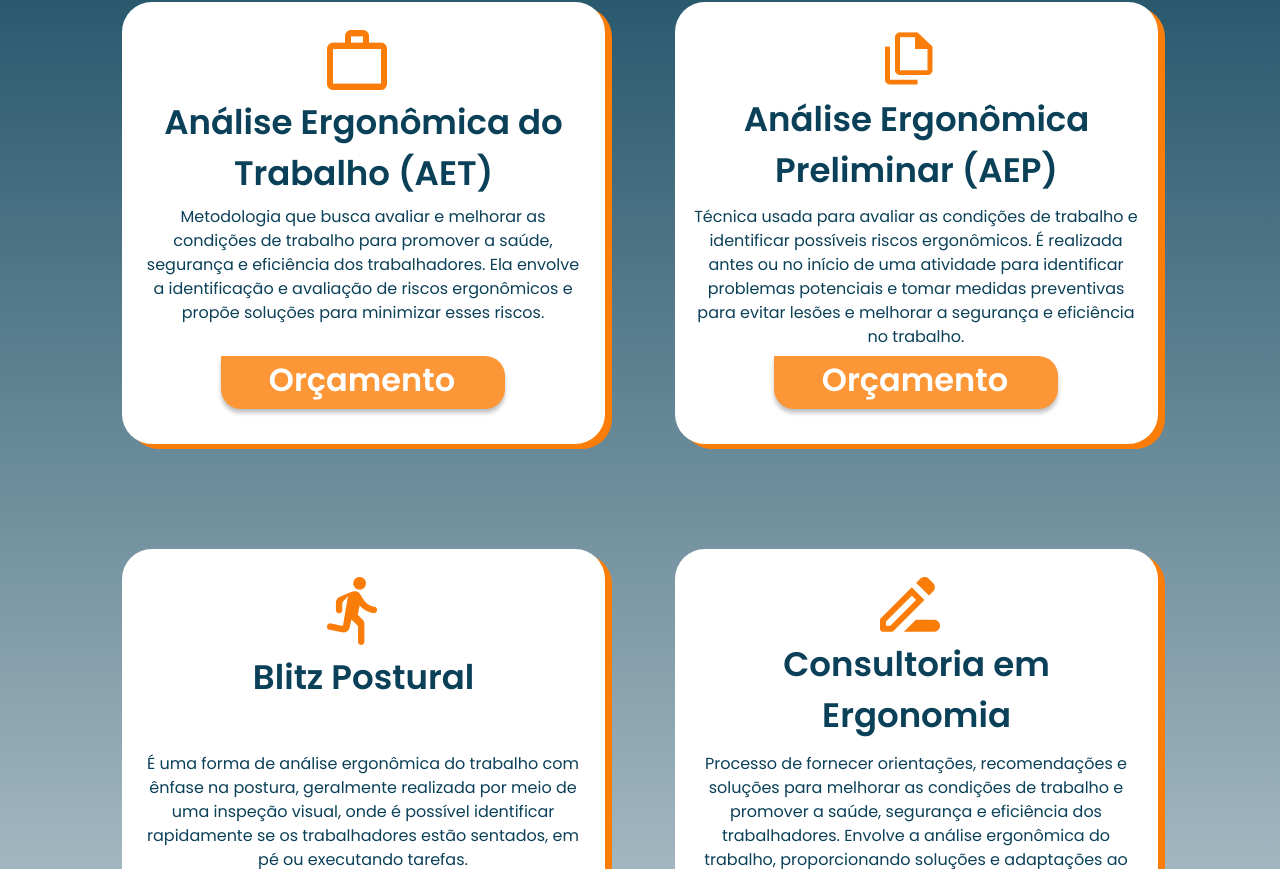
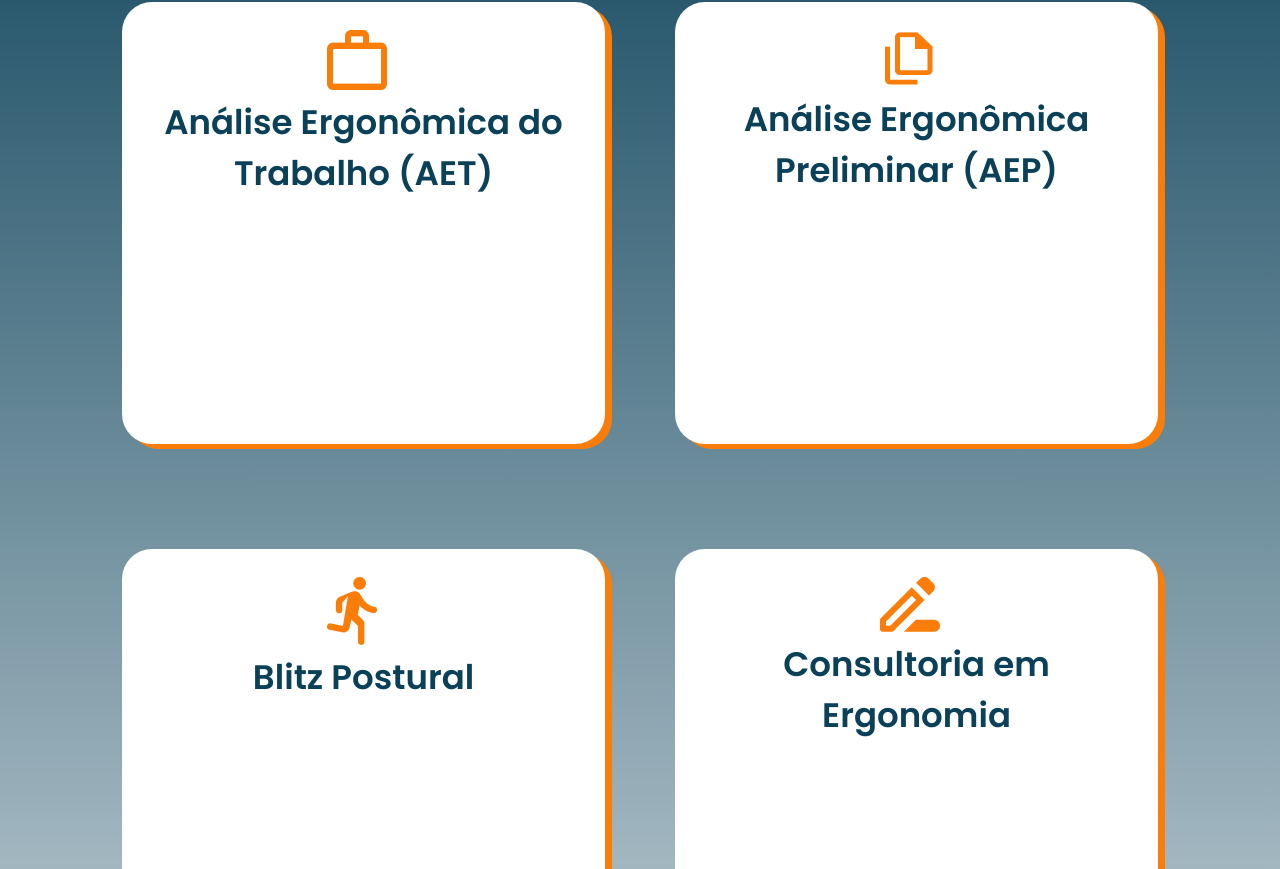
Before and after one commit to pedrorochacr/ErgonomicWebSite, a React (Create React App) app: page / in a window 1280 px wide. Shown: the part 3171-4040 px from the top of the page. Built offline with nearby package versions, Linux system fonts and the light colour scheme.

Commit message:
teste ios

```diff
--- a/src/components/servicos/servicoItem/servicoItem.jsx
+++ b/src/components/servicos/servicoItem/servicoItem.jsx
@@ -7,8 +7,7 @@ export default function ServicoItem({logo, titulo, descricao}) {
             <div className="ServicoItem">
                 <img src={logo}></img>
                 <h4 className="TituloServicoItem">{titulo} </h4>
-                <span>{descricao}</span>
-                <a href="#contato" >Orçamento</a>
+
             </div>
         </>
 
```
